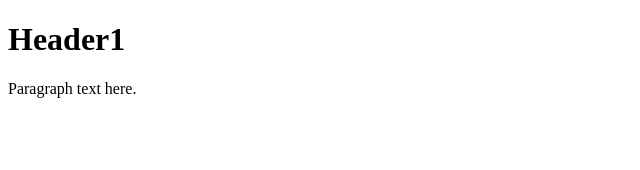
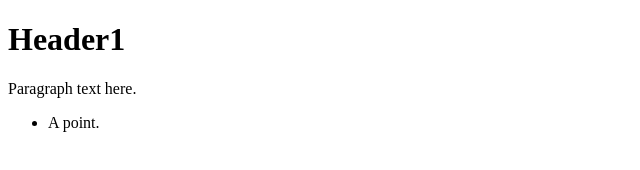
Before and after one commit to gedsol/gittest, a plain HTML site: page index.html in a window 1280 px wide. Shown: the full height of the page, 0-640 px from the left. Drawn offline with Linux system fonts and the light colour scheme.

Commit message:
add list

```diff
--- a/index.html
+++ b/index.html
@@ -7,5 +7,8 @@
 <body>
 <h1>Header1</h1>
 <p> Paragraph text here.</p>
+<ul>
+    <li>A point.</li>
+</ul>
 </body>
 </html>
```
